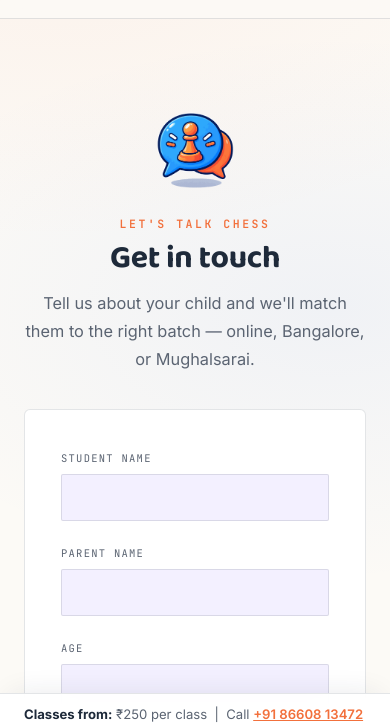
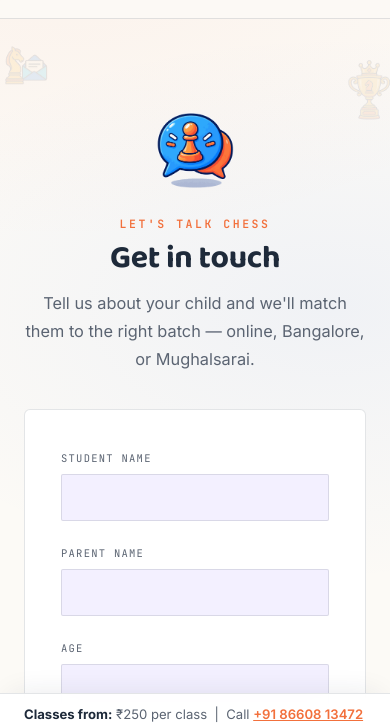
Before and after one commit to AnkitKumarGupta-cloud/chess, a plain HTML site: page contact.html in a window 390 px wide. Shown: the part 58-786 px from the top of the page. Drawn offline with Linux system fonts and the light colour scheme; a web font is replaced by a local one.

Commit message:
Add floating decor stickers to contact.html hero section

```diff
--- a/contact.html
+++ b/contact.html
@@ -452,6 +452,14 @@ section{position:relative;}
 .page-tournament .theme-point .tp-num{color:var(--crimson-bright);}
 
 /* ---------- generic section blocks ---------- */
+.contact-hero-sticker{position:absolute; z-index:1; pointer-events:none; opacity:0.14; animation:floatY 5.5s ease-in-out infinite;}
+.contact-hero-sticker.c1{top:4%; left:5%; width:100px;}
+.contact-hero-sticker.c2{top:7%; right:6%; width:92px; animation-delay:1s;}
+@media (max-width:700px){
+  .contact-hero-sticker{opacity:0.10;}
+  .contact-hero-sticker.c1{width:60px; left:-2%; top:2%;}
+  .contact-hero-sticker.c2{width:56px; right:-2%; top:4%;}
+}
 .section-pad{padding:88px 0;}
 .section-pad.bordered{border-bottom:1px solid var(--line);}
 .section-head{text-align:center; max-width:560px; margin:0 auto 52px;}
@@ -717,7 +725,9 @@ section{position:relative;}
 
 <!-- ============ CONTACT ============ -->
 <main id="page-contact" class="page">
-  <section class="section-pad" style="text-align:center;">
+  <section class="section-pad" style="text-align:center; position:relative; overflow:hidden;">
+    <img class="contact-hero-sticker c1" src="images/decor/icon-knight-envelope.png" alt="" aria-hidden="true">
+    <img class="contact-hero-sticker c2" src="images/decor/icon-trophy-knight.png" alt="" aria-hidden="true">
     <div class="wrap-tight">
       <img src="images/decor/speech-pawn.png" alt="" aria-hidden="true" style="width:130px; margin:0 auto 18px;">
       <span class="eyebrow">Let's talk chess</span>
```
